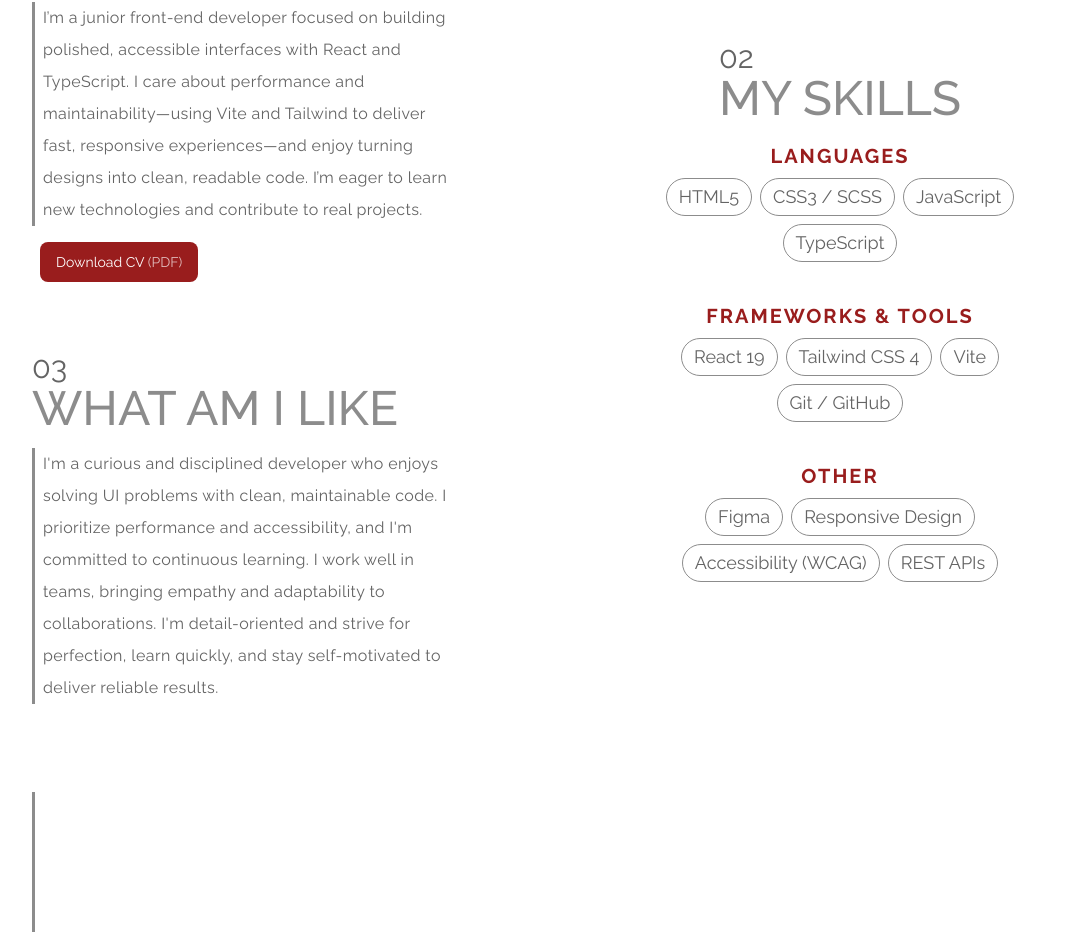
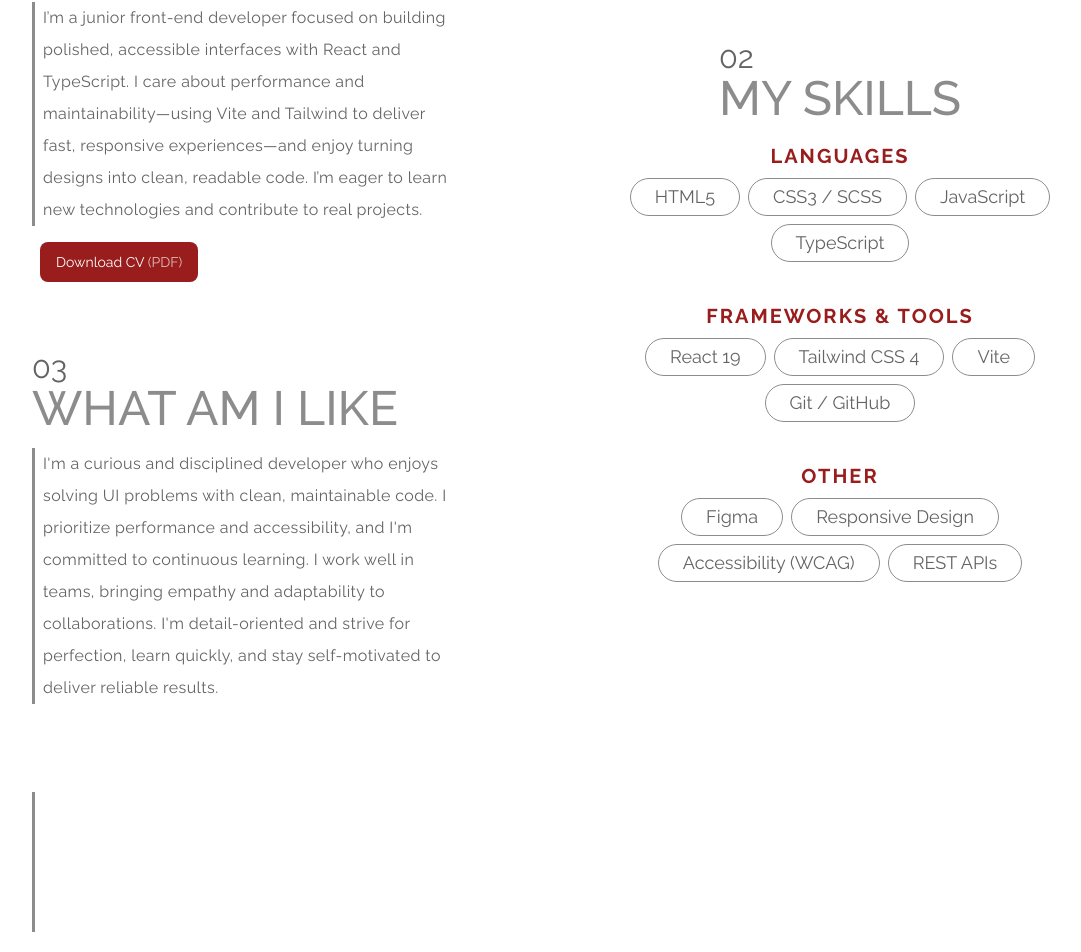
Before and after one commit to bavayra/Portfolio, a React (Vite) app: page / in a window 1280 px wide. Shown: the part 1488-2440 px from the top of the page, without its empty margins (20-1101 px from the left). Built offline with nearby package versions, Linux system fonts and the light colour scheme.

Commit message:
style(Description/Skills): for 1024, increased px for skills. For 1728, increased skill groups' labels font. Increased max-w for skills section. Increased mb for the description section

```diff
--- a/src/sections/Description.tsx
+++ b/src/sections/Description.tsx
@@ -3,7 +3,7 @@ const Description = () => {
     <section
       id="description"
       aria-labelledby="description-heading"
-      className="relative py-8 tablet-sm:ml-6 tablet-md:mb-10 desktop-lg:ml-7 mb-4 desktop-sm:-mt-64 desktop-md:-mt-72"
+      className="relative py-8 tablet-sm:ml-6 tablet-md:mb-10 desktop-lg:ml-7 mb-4 desktop-sm:-mt-64 desktop-md:-mt-72 desktop-xl:mb-20"
     >
       <div className="grid grid-cols-[1fr_auto] items-end gap-x-2 phone-md:gap-x-4">
         <div>
--- a/src/sections/Skills.tsx
+++ b/src/sections/Skills.tsx
@@ -17,7 +17,7 @@ const Skills = () => {
     <section
       id="skills"
       aria-labelledby="skills-heading"
-      className="relative ml-3 tablet-sm:ml-9 desktop-sm:ml-0 mb-4 tablet-sm:mt-8 tablet-md:mb-6 desktop-sm:mt-42 desktop-sm:max-w-110"
+      className="relative ml-3 tablet-sm:ml-9 desktop-sm:ml-0 mb-4 tablet-sm:mt-8 tablet-md:mb-6 desktop-sm:mt-42 desktop-sm:max-w-110 desktop-xl:max-w-120"
     >
       <div className="leading-6.5 phone-lg:leading-7.5 tablet-sm:leading-8.5 desktop-sm:w-max desktop-sm:mx-auto desktop-sm:flex desktop-sm:flex-col desktop-sm:items-start">
         <p
@@ -39,7 +39,7 @@ const Skills = () => {
       >
         {skillGroups.map((group) => (
           <div key={group.label}>
-            <h4 className="mb-2 text-base font-bold uppercase tracking-widest text-accent-red desktop-sm:text-center tablet-md:text-xl">
+            <h4 className="mb-2 text-base font-bold uppercase tracking-widest text-accent-red desktop-sm:text-center tablet-md:text-xl desktop-lg:text-2xl">
               {group.label}
             </h4>
             <ul
@@ -49,7 +49,7 @@ const Skills = () => {
               {group.skills.map((skill) => (
                 <li
                   key={skill}
-                  className="rounded-full border border-grey-2 px-3 py-1 text-xs text-text phone-sm:text-sm tablet-md:text-lg"
+                  className="rounded-full border border-grey-2 px-3 py-1 text-xs text-text phone-sm:text-sm tablet-md:text-lg desktop-lg:text-xl desktop-sm:px-6"
                 >
                   {skill}
                 </li>
```
